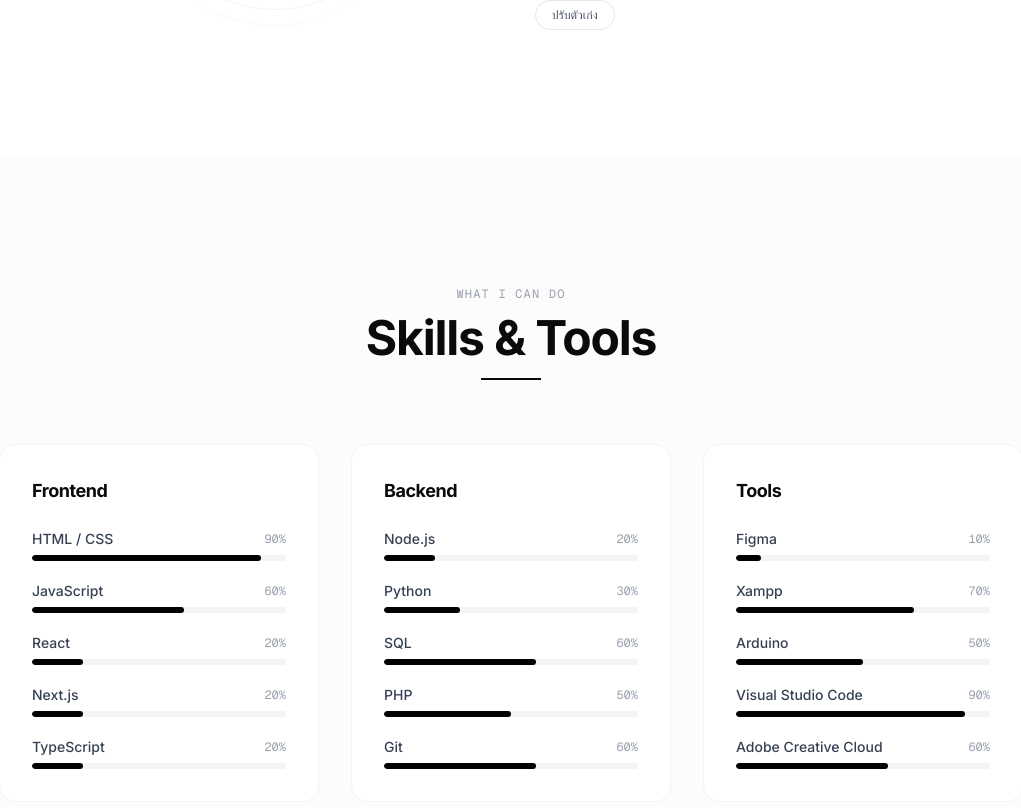
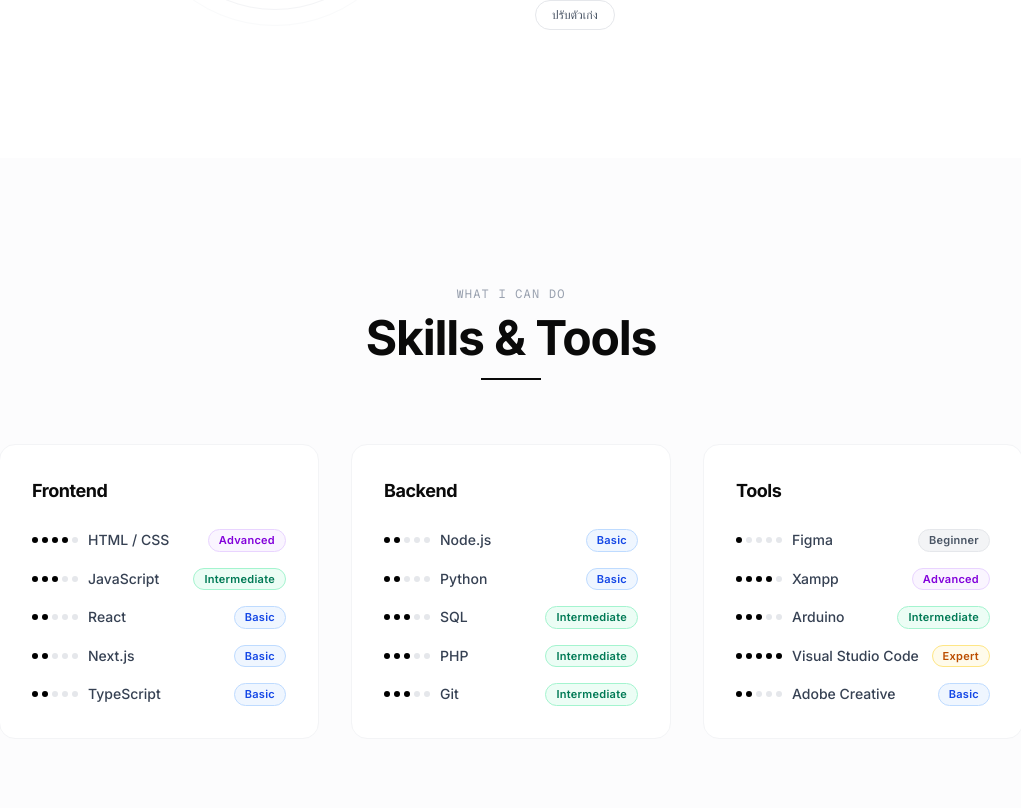
Before and after one commit to Ho44452/Portfolio, a Next.js app: page / in a window 1280 px wide. Shown: the part 1046-1854 px from the top of the page, without its empty margins (129-1150 px from the left). Built offline with nearby package versions, Linux system fonts and the light colour scheme.

Commit message:
added sill system

```diff
--- a/app/components/About.tsx
+++ b/app/components/About.tsx
@@ -42,7 +42,7 @@
                             <div className="absolute -inset-8 rounded-full border border-gray-50" />
                             <div className="flex h-56 w-56 items-center justify-center rounded-full bg-gray-50">
                                 <img
-                                    src="https://scontent.fbkk5-3.fna.fbcdn.net/v/t39.30808-6/563999752_2159525777906503_796061261744362103_n.jpg?stp=cp6_dst-jpg_tt6&_nc_cat=111&ccb=1-7&_nc_sid=6ee11a&_nc_ohc=r8Ukzy85_WUQ7kNvwHiJ-BF&_nc_oc=AdnhulnMtavZfaajkXVOYsBb6Zuwl7UhZU6MOKA3asCwqAPR5Ej6THlKQBQwYjdPhz-061pvV7Z-N5AKkrudGyYl&_nc_zt=23&_nc_ht=scontent.fbkk5-3.fna&_nc_gid=ycAY0YgODT-c8uJRnwfe3Q&oh=00_AfunS80thJ1LZ0MtYbgUecHImkc_5bDE0JwdklFMZjNfYg&oe=699A50A2"
+                                    src="/images/563999752_2159525777906503_796061261744362103_n.jpg"
                                     alt="Nitithorn"
                                     className="h-48 w-48 rounded-full object-cover shadow-lg"
                                 />
--- a/app/components/Skills.tsx
+++ b/app/components/Skills.tsx
@@ -3,35 +3,53 @@
 import { motion, useInView } from "framer-motion";
 import { useRef } from "react";
 
+type SkillLevel = "Beginner" | "Basic" | "Intermediate" | "Advanced" | "Expert";
+
+const levelStyles: Record<SkillLevel, string> = {
+    Beginner: "bg-gray-100 text-gray-600 border-gray-200",
+    Basic: "bg-blue-50 text-blue-700 border-blue-200",
+    Intermediate: "bg-emerald-50 text-emerald-700 border-emerald-200",
+    Advanced: "bg-purple-50 text-purple-700 border-purple-200",
+    Expert: "bg-amber-50 text-amber-700 border-amber-200",
+};
+
+const levelDots: Record<SkillLevel, number> = {
+    Beginner: 1,
+    Basic: 2,
+    Intermediate: 3,
+    Advanced: 4,
+    Expert: 5,
+};
+
 const skills = [
     {
         category: "Frontend",
         items: [
-            { name: "HTML / CSS", level: 90 },
-            { name: "JavaScript", level: 60 },
-            { name: "React", level: 20 },
-            { name: "Next.js", level: 20 },
-            { name: "TypeScript", level: 20 },
+            { name: "HTML / CSS", level: "Advanced" as SkillLevel },
+            { name: "JavaScript", level: "Intermediate" as SkillLevel },
+            { name: "React", level: "Basic" as SkillLevel },
+            { name: "Next.js", level: "Basic" as SkillLevel },
+            { name: "TypeScript", level: "Basic" as SkillLevel },
         ],
     },
     {
         category: "Backend",
         items: [
-            { name: "Node.js", level: 20 },
-            { name: "Python", level: 30 },
-            { name: "SQL", level: 60 },
-            { name: "PHP", level: 50 },
-            { name: "Git", level: 60 },
+            { name: "Node.js", level: "Basic" as SkillLevel },
+            { name: "Python", level: "Basic" as SkillLevel },
+            { name: "SQL", level: "Intermediate" as SkillLevel },
+            { name: "PHP", level: "Intermediate" as SkillLevel },
+            { name: "Git", level: "Intermediate" as SkillLevel },
         ],
     },
     {
         category: "Tools",
         items: [
-            { name: "Figma", level: 10 },
-            { name: "Xampp", level: 70 },
-            { name: "Arduino", level: 50 },
-            { name: "Visual Studio Code", level: 90 },
-            { name: "Adobe Creative Cloud", level: 60 },
+            { name: "Figma", level: "Beginner" as SkillLevel },
+            { name: "Xampp", level: "Advanced" as SkillLevel },
+            { name: "Arduino", level: "Intermediate" as SkillLevel },
+            { name: "Visual Studio Code", level: "Expert" as SkillLevel },
+            { name: "Adobe Creative", level: "Basic" as SkillLevel },
         ],
     },
 ];
@@ -72,30 +90,42 @@
                             <h3 className="mb-6 text-lg font-bold tracking-tight">
                                 {group.category}
                             </h3>
-                            <div className="space-y-5">
+                            <div className="space-y-4">
                                 {group.items.map((skill, si) => (
-                                    <div key={skill.name}>
-                                        <div className="mb-1.5 flex items-center justify-between">
+                                    <motion.div
+                                        key={skill.name}
+                                        initial={{ opacity: 0, x: -20 }}
+                                        animate={isInView ? { opacity: 1, x: 0 } : {}}
+                                        transition={{
+                                            duration: 0.5,
+                                            delay: 0.3 + gi * 0.15 + si * 0.08,
+                                        }}
+                                        className="flex items-center justify-between"
+                                    >
+                                        <div className="flex items-center gap-2.5">
+                                            {/* Skill dots indicator */}
+                                            <div className="flex gap-1">
+                                                {[1, 2, 3, 4, 5].map((dot) => (
+                                                    <span
+                                                        key={dot}
+                                                        className={`inline-block h-1.5 w-1.5 rounded-full ${dot <= levelDots[skill.level]
+                                                            ? "bg-black"
+                                                            : "bg-gray-200"
+                                                            }`}
+                                                    />
+                                                ))}
+                                            </div>
                                             <span className="text-sm font-medium text-gray-700">
                                                 {skill.name}
                                             </span>
-                                            <span className="font-mono text-xs text-gray-400">
-                                                {skill.level}%
-                                            </span>
                                         </div>
-                                        <div className="h-1.5 w-full overflow-hidden rounded-full bg-gray-100">
-                                            <motion.div
-                                                initial={{ width: 0 }}
-                                                animate={isInView ? { width: `${skill.level}%` } : {}}
-                                                transition={{
-                                                    duration: 1,
-                                                    delay: 0.4 + gi * 0.15 + si * 0.08,
-                                                    ease: [0.22, 1, 0.36, 1],
-                                                }}
-                                                className="h-full rounded-full bg-black"
-                                            />
-                                        </div>
-                                    </div>
+                                        <span
+                                            className={`rounded-full border px-2.5 py-0.5 text-[11px] font-semibold tracking-wide ${levelStyles[skill.level]
+                                                }`}
+                                        >
+                                            {skill.level}
+                                        </span>
+                                    </motion.div>
                                 ))}
                             </div>
                         </motion.div>
--- /dev/null
+++ b/portfolio/app/components/Contact.tsx
@@ -0,0 +1,118 @@
+"use client";
+
+import { motion, useInView } from "framer-motion";
+import { useRef } from "react";
+
+const socials = [
+    {
+        label: "GitHub",
+        href: "https://github.com/Ho44452",
+        icon: (
+            <svg viewBox="0 0 24 24" width="20" height="20" fill="currentColor">
+                <path d="M12 0C5.37 0 0 5.37 0 12c0 5.31 3.435 9.795 8.205 11.385.6.105.825-.255.825-.57 0-.285-.015-1.23-.015-2.235-3.015.555-3.795-.735-4.035-1.41-.135-.345-.72-1.41-1.23-1.695-.42-.225-1.02-.78-.015-.795.945-.015 1.62.87 1.845 1.23 1.08 1.815 2.805 1.305 3.495.99.105-.78.42-1.305.765-1.605-2.67-.3-5.46-1.335-5.46-5.925 0-1.305.465-2.385 1.23-3.225-.12-.3-.54-1.53.12-3.18 0 0 1.005-.315 3.3 1.23.96-.27 1.98-.405 3-.405s2.04.135 3 .405c2.295-1.56 3.3-1.23 3.3-1.23.66 1.65.24 2.88.12 3.18.765.84 1.23 1.905 1.23 3.225 0 4.605-2.805 5.625-5.475 5.925.435.375.81 1.095.81 2.22 0 1.605-.015 2.895-.015 3.3 0 .315.225.69.825.57A12.02 12.02 0 0024 12c0-6.63-5.37-12-12-12z" />
+            </svg>
+        ),
+    },
+    {
+        label: "Instagram",
+        href: "https://www.instagram.com/kxrnxz__/",
+        icon: (
+            <svg viewBox="0 0 24 24" width="20" height="20" fill="currentColor">
+                <path d="M12 2.163c3.204 0 3.584.012 4.85.07 3.252.148 4.771 1.691 4.919 4.919.058 1.265.069 1.645.069 4.849 0 3.205-.012 3.584-.069 4.849-.149 3.225-1.664 4.771-4.919 4.919-1.266.058-1.644.07-4.85.07-3.204 0-3.584-.012-4.849-.07-3.26-.149-4.771-1.699-4.919-4.92-.058-1.265-.07-1.644-.07-4.849 0-3.204.013-3.583.07-4.849.149-3.227 1.664-4.771 4.919-4.919 1.266-.057 1.645-.069 4.849-.069zm0-2.163c-3.259 0-3.667.014-4.947.072-4.358.2-6.78 2.618-6.98 6.98-.059 1.281-.073 1.689-.073 4.948 0 3.259.014 3.668.072 4.948.2 4.358 2.618 6.78 6.98 6.98 1.281.058 1.689.072 4.948.072 3.259 0 3.668-.014 4.948-.072 4.354-.2 6.782-2.618 6.979-6.98.059-1.28.073-1.689.073-4.948 0-3.259-.014-3.667-.072-4.947-.196-4.354-2.617-6.78-6.979-6.98-1.281-.059-1.69-.073-4.949-.073zm0 5.838c-3.403 0-6.162 2.759-6.162 6.162s2.759 6.163 6.162 6.163 6.162-2.759 6.162-6.163c0-3.403-2.759-6.162-6.162-6.162zm0 10.162c-2.209 0-4-1.79-4-4 0-2.209 1.791-4 4-4s4 1.791 4 4c0 2.21-1.791 4-4 4zm6.406-11.845c-.796 0-1.441.645-1.441 1.44s.645 1.44 1.441 1.44c.795 0 1.439-.645 1.439-1.44s-.644-1.44-1.439-1.44z" />
+            </svg>
+        ),
+    },
+    {
+        label: "Facebook",
+        href: "https://www.facebook.com/korn.zaza.146/",
+        icon: (
+            <svg viewBox="0 0 24 24" width="20" height="20" fill="currentColor">
+                <path d="M24 12.073c0-6.627-5.373-12-12-12s-12 5.373-12 12c0 5.99 4.388 10.954 10.125 11.854v-8.385H7.078v-3.47h3.047V9.43c0-3.007 1.792-4.669 4.533-4.669 1.312 0 2.686.235 2.686.235v2.953H15.83c-1.491 0-1.956.925-1.956 1.874v2.25h3.328l-.532 3.47h-2.796v8.385C19.612 23.027 24 18.062 24 12.073z" />
+            </svg>
+        ),
+    },
+    {
+        label: "Email",
+        href: "mailto:fdyv9855@gmail.com",
+        icon: (
+            <svg viewBox="0 0 24 24" width="20" height="20" fill="none" stroke="currentColor" strokeWidth="1.5">
+                <path strokeLinecap="round" strokeLinejoin="round" d="M21.75 6.75v10.5a2.25 2.25 0 01-2.25 2.25h-15a2.25 2.25 0 01-2.25-2.25V6.75m19.5 0A2.25 2.25 0 0019.5 4.5h-15a2.25 2.25 0 00-2.25 2.25m19.5 0v.243a2.25 2.25 0 01-1.07 1.916l-7.5 4.615a2.25 2.25 0 01-2.36 0L3.32 8.91a2.25 2.25 0 01-1.07-1.916V6.75" />
+            </svg>
+        ),
+    },
+];
+
+export default function Contact() {
+    const ref = useRef(null);
+    const isInView = useInView(ref, { once: true, margin: "-100px" });
+
+    return (
+        <section id="contact" className="relative py-32 px-6">
+            <div ref={ref} className="mx-auto max-w-2xl text-center">
+                {/* Header */}
+                <motion.div
+                    initial={{ opacity: 0, y: 40 }}
+                    animate={isInView ? { opacity: 1, y: 0 } : {}}
+                    transition={{ duration: 0.7 }}
+                >
+                    <p className="mb-3 font-mono text-xs tracking-widest text-gray-400 uppercase">
+                        Let&apos;s connect
+                    </p>
+                    <h2 className="mb-4 text-4xl font-bold tracking-tight sm:text-5xl">
+                        Get In Touch
+                    </h2>
+                    <div className="section-divider mb-8" />
+                </motion.div>
+
+                <motion.p
+                    initial={{ opacity: 0, y: 20 }}
+                    animate={isInView ? { opacity: 1, y: 0 } : {}}
+                    transition={{ duration: 0.6, delay: 0.2 }}
+                    className="mb-12 text-lg leading-relaxed text-gray-500"
+                >
+                </motion.p>
+
+                {/* CTA Button */}
+                <motion.div
+                    initial={{ opacity: 0, y: 20 }}
+                    animate={isInView ? { opacity: 1, y: 0 } : {}}
+                    transition={{ duration: 0.6, delay: 0.3 }}
+                    className="mb-12"
+                >
+                    <a
+                        href="mailto:fdyv9855@gmail.com"
+                        className="glow-hover inline-flex items-center gap-3 rounded-full bg-black px-10 py-4 text-sm font-medium text-white transition-all hover:bg-gray-800"
+                    >
+                        <svg viewBox="0 0 24 24" width="18" height="18" fill="none" stroke="currentColor" strokeWidth="1.5">
+                            <path strokeLinecap="round" strokeLinejoin="round" d="M21.75 6.75v10.5a2.25 2.25 0 01-2.25 2.25h-15a2.25 2.25 0 01-2.25-2.25V6.75m19.5 0A2.25 2.25 0 0019.5 4.5h-15a2.25 2.25 0 00-2.25 2.25m19.5 0v.243a2.25 2.25 0 01-1.07 1.916l-7.5 4.615a2.25 2.25 0 01-2.36 0L3.32 8.91a2.25 2.25 0 01-1.07-1.916V6.75" />
+                        </svg>
+                        Say Hello
+                    </a>
+                </motion.div>
+
+                {/* Social links */}
+                <motion.div
+                    initial={{ opacity: 0, y: 20 }}
+                    animate={isInView ? { opacity: 1, y: 0 } : {}}
+                    transition={{ duration: 0.6, delay: 0.4 }}
+                    className="flex items-center justify-center gap-4"
+                >
+                    {socials.map((social) => (
+                        <a
+                            key={social.label}
+                            href={social.href}
+                            target="_blank"
+                            rel="noopener noreferrer"
+                            className="group flex h-12 w-12 items-center justify-center rounded-full border border-gray-200 text-gray-500 transition-all hover:border-black hover:text-black hover:shadow-lg"
+                            aria-label={social.label}
+                        >
+                            <span className="transition-transform group-hover:scale-110">
+                                {social.icon}
+                            </span>
+                        </a>
+                    ))}
+                </motion.div>
+            </div>
+        </section>
+    );
+}
```
Also changed, not shown: portfolio/app/components/Footer.tsx (added, +22 -0 lines), public/images/563999752_2159525777906503_796061261744362103_n.jpg (added).
